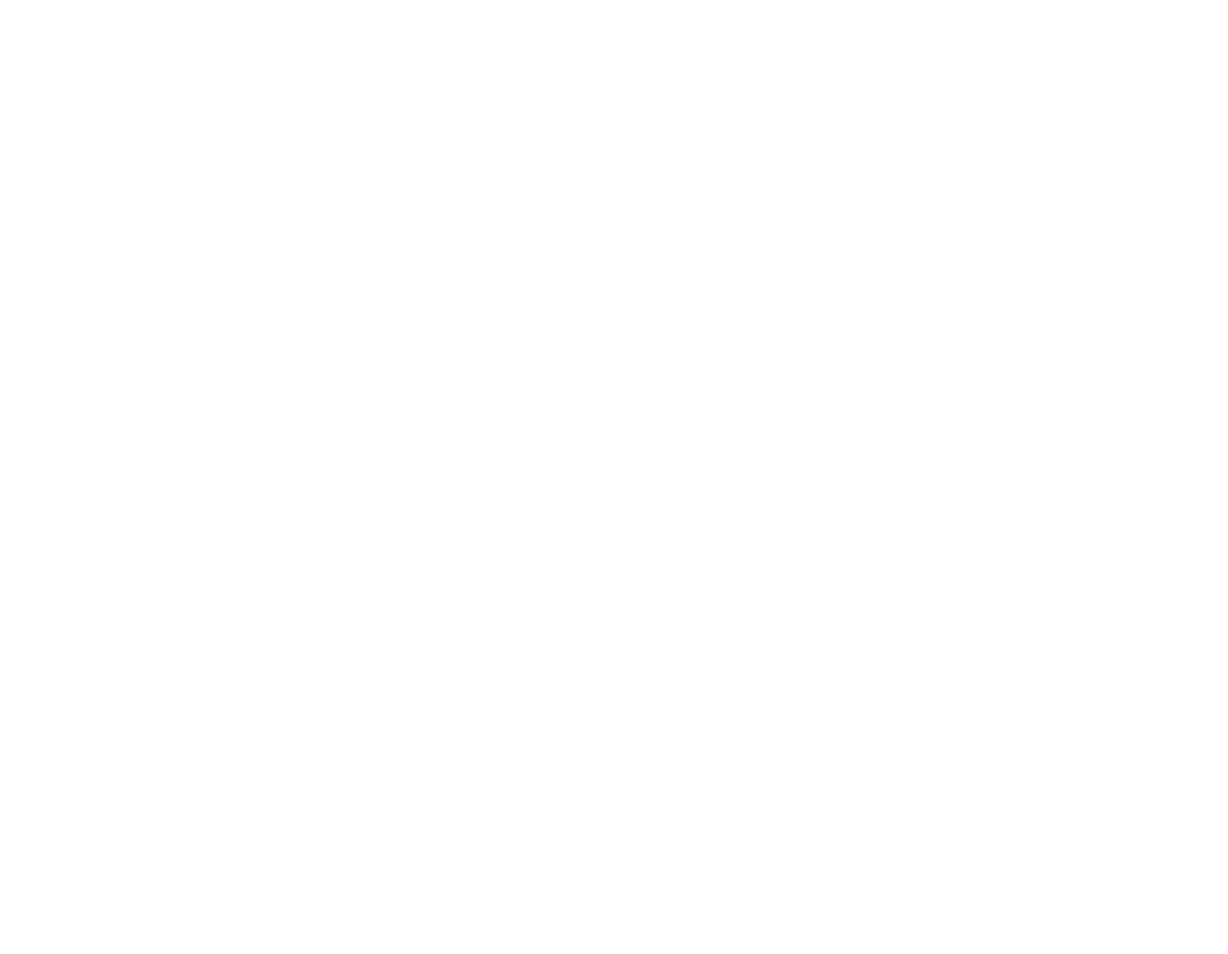
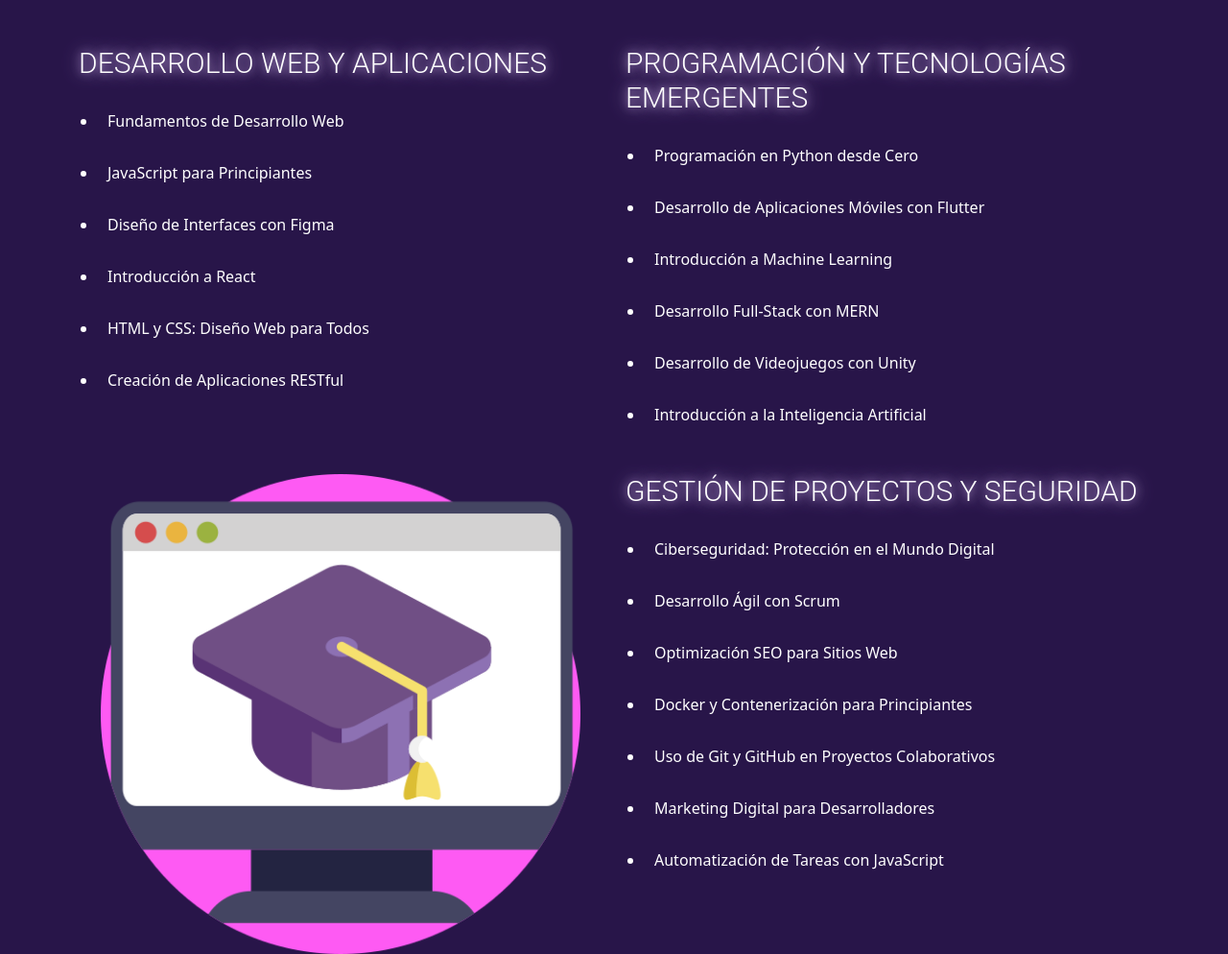
Before and after one commit to devMeli12/CursoWebJRM, a PHP site: page /pages/cursos.php in a window 1280 px wide. Before the commit the page is empty. Shown: the whole page at 96% size. Before the commit the page ends 800 px from the top, so only its background shows below. Run offline with PHP 8.4, Linux system fonts and the light colour scheme; some libraries are stand-ins or nearby versions.

Commit message:
pagina de cursos

```diff
--- a/public/pages/cursos.php
+++ b/public/pages/cursos.php
@@ -0,0 +1,68 @@
+<!DOCTYPE html>
+<html lang="es">
+<head>
+    <meta charset="UTF-8">
+    <meta name="viewport" content="width=device-width, initial-scale=1.0">
+    <title>Innovatech Academy</title>
+    <link href="../assets/Bootstrap/css/bootstrap.css" rel="stylesheet">
+    <link href="../assets/Estilos/cursos.css" rel="stylesheet">
+</head>
+<body>
+
+
+    <div class="container mt-5">
+        <div class="row">
+            <div class="col-md-6">
+                <h2 class="font-weight-bold display-4 text-left" style="color: #FFFFFF; font-size: 30px; text-shadow: 0 0 10px #BB9ED8, 0 0 20px #BB9ED8; font-family: 'Roboto', sans-serif;">DESARROLLO WEB Y APLICACIONES</h2>
+                <ul class="custom-bullets">
+                    <li>Fundamentos de Desarrollo Web</li>
+                    <li>JavaScript para Principiantes</li>
+                    <li>Diseño de Interfaces con Figma</li>
+                    <li>Introducción a React</li>
+                    <li>HTML y CSS: Diseño Web para Todos</li>
+                    <li>Creación de Aplicaciones RESTful</li>
+                </ul>
+            </div>
+            <div class="col-md-6">
+                <h2 class="font-weight-bold display-4 text-left" style="color: #FFFFFF; font-size: 30px; text-shadow: 0 0 10px #BB9ED8, 0 0 20px #BB9ED8; font-family: 'Roboto', sans-serif;">PROGRAMACIÓN Y TECNOLOGÍAS EMERGENTES</h2>
+                <ul class="custom-bullets">
+                    <li>Programación en Python desde Cero</li>
+                    <li>Desarrollo de Aplicaciones Móviles con Flutter</li>
+                    <li>Introducción a Machine Learning</li>
+                    <li>Desarrollo Full-Stack con MERN</li>
+                    <li>Desarrollo de Videojuegos con Unity</li>
+                    <li>Introducción a la Inteligencia Artificial</li>
+                </ul>
+
+                <style>
+
+                </style>
+
+            </div>
+        </div>
+        <div class="row mt-4">
+            <div class="col-md-6 text-center">
+                <img src="../assets/images/educacion-en-linea.png" alt="Graduation Cap" class="img-fluid" style="width: 100%; max-width: 500px; height: auto;">
+            </div>
+            <div class="col-md-6">
+                <h2 class="font-weight-bold display-4 text-left" style="color: #FFFFFF; font-size: 30px; text-shadow: 0 0 10px #BB9ED8, 0 0 20px #BB9ED8; font-family: 'Roboto', sans-serif;">GESTIÓN DE PROYECTOS Y SEGURIDAD</h2>
+
+                <ul class="custom-bullets">
+                    <li>Ciberseguridad: Protección en el Mundo Digital</li>
+                    <li>Desarrollo Ágil con Scrum</li>
+                    <li>Optimización SEO para Sitios Web</li>
+                    <li>Docker y Contenerización para Principiantes</li>
+                    <li>Uso de Git y GitHub en Proyectos Colaborativos</li>
+                    <li>Marketing Digital para Desarrolladores</li>
+                    <li>Automatización de Tareas con JavaScript</li>
+                </ul>
+            </div>
+        </div>
+
+    </div>
+
+    <script src="https://code.jquery.com/jquery-3.5.1.slim.min.js"></script>
+    <script src="https://cdn.jsdelivr.net/npm/@popperjs/core@2.5.4/dist/umd/popper.min.js"></script>
+    <script src="../assets/Bootstrap/js/bootstrap.bundle.js"></script>
+</body>
+</html>
```
Also changed, not shown: public/pages/registro.php (+4 -3 lines), public/assets/Estilos/cursos.css (added), public/assets/Scripts/registro.js, public/assets/images/educacion-en-linea.png (added).
